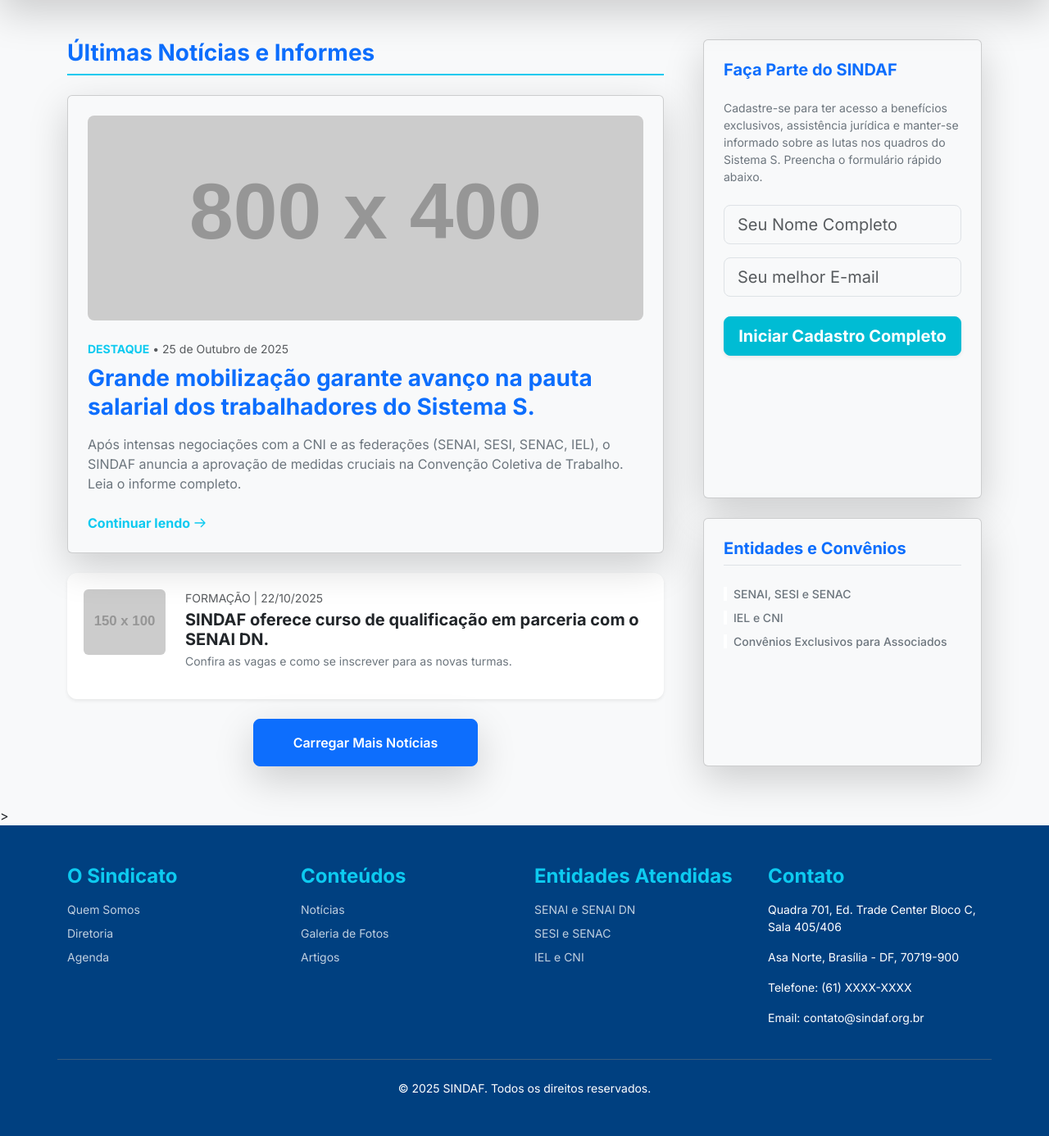
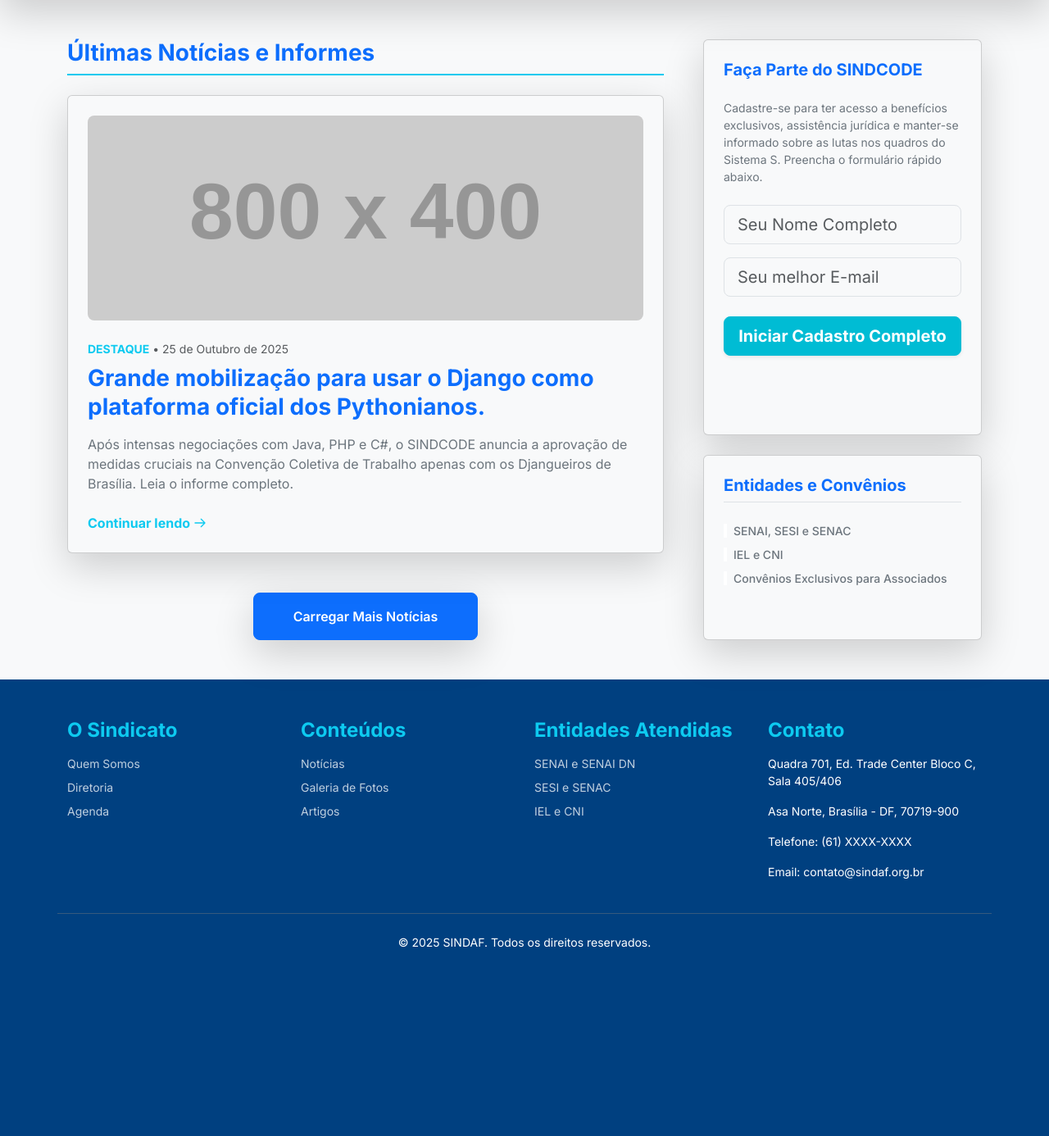
Before and after one commit to Lucast34/SindCode, a Django app: page / in a window 1280 px wide. Shown: the part 72-1458 px from the top of the page at 82% size. After the commit the page ends 1228 px from the top, so only its background shows below. Run offline with Django 4.2, Linux system fonts and the light colour scheme; grey boxes labelled with a size stand in for pictures from a placeholder-image service; data that the repository does not hold is empty; parts of the project's set-up code (start-up, migrations or seed data) failed here and were passed over; some libraries are stand-ins or nearby versions.

Commit message:
Update index fixed the malformat div

```diff
--- a/templates/noticias/index.html
+++ b/templates/noticias/index.html
@@ -1,20 +1,19 @@
-{% extends 'noticias/base.html' %} <!--DTL - Django Template Language -->
-{% load static %} <!--DTL - Django Template Language -->
+{% extends 'noticias/base.html' %}  <!--DTL - Django Template Language -->
+{% load static  %}  <!--DTL - Django Template Language -->
 {% block content %}
+<div id="app" class="d-flex flex-column min-vh-100">
 
-<div id="app" class="d-flex flex-column min-vh-100">
     <!-- 2. Conteúdo Principal e Sidebar (Estrutura de Leitura) -->
     <main class="flex-grow-1 container-fluid container-lg py-5">
         <div class="row g-5">
+
             <!-- Coluna Principal (Notícias e Textos) - Ocupa 2/3 da largura -->
             <div class="col-lg-8">
-                <h2 class="fs-3 fw-bold text-primary border-bottom border-info border-2 pb-2 mb-4">Últimas Notícias e
-                    Informes</h2>
-                <!-- Artigo de Destaque -->
+                <h2 class="fs-3 fw-bold text-primary border-bottom border-info border-2 pb-2 mb-4">Últimas Notícias e Informes</h2>
+
+                <!-- Card de Destaque -->
                 <div class="card p-4 shadow-lg mb-4 news-card news-card-highlight">
-                    <img src="https://placehold.co/800x400/004080/FFFFFF?text=Imagem+Destaque+da+Notícia"
-                         alt="Imagem em destaque para a notícia principal" class="img-fluid rounded-3 mb-4"
-                         style="object-fit: cover; height: 250px;">
+                    <img src="https://placehold.co/800x400/004080/FFFFFF?text=Imagem+Destaque+da+Notícia" alt="Imagem em destaque para a notícia principal" class="img-fluid rounded-3 mb-4" style="object-fit: cover; height: 250px;">
                     <div class="small text-muted mb-2">
                         <span class="fw-bold text-info">DESTAQUE</span>
                         <span>•</span>
@@ -22,100 +21,69 @@
                     </div>
                     <h3 class="fs-3 fw-bolder mb-3 lh-sm">
                         <a href="#" class="text-primary text-decoration-none hover-info">
-                            Grande mobilização garante avanço na pauta salarial dos trabalhadores do Sistema S.
+                            Grande mobilização para usar o Django como plataforma oficial dos Pythonianos.
                         </a>
                     </h3>
                     <p class="text-secondary mb-4">
-                        Após intensas negociações com a CNI e as federações (SENAI, SESI, SENAC, IEL), o SINDAF anuncia
-                        a aprovação de medidas cruciais na Convenção Coletiva de Trabalho. Leia o informe completo.
+                        Após intensas negociações com Java, PHP e C#, o SINDCODE anuncia a aprovação de medidas cruciais na Convenção Coletiva de Trabalho apenas com os Djangueiros de Brasília. Leia o informe completo.
                     </p>
                     <a href="#" class="text-info fw-bold text-decoration-none d-flex align-items-center">
                         Continuar lendo
-                        <svg class="ms-1" width="16" height="16" fill="none" stroke="currentColor" viewBox="0 0 24 24"
-                             xmlns="http://www.w3.org/2000/svg">
-                            <path stroke-linecap="round" stroke-linejoin="round" stroke-width="2"
-                                  d="M14 5l7 7m0 0l-7 7m7-7H3"></path>
-                        </svg>
+                        <svg class="ms-1" width="16" height="16" fill="none" stroke="currentColor" viewBox="0 0 24 24" xmlns="http://www.w3.org/2000/svg"><path stroke-linecap="round" stroke-linejoin="round" stroke-width="2" d="M14 5l7 7m0 0l-7 7m7-7H3"></path></svg>
                     </a>
                 </div>
+
+                <!-- Lista de Notícias Secundárias -->
               {% if cards %}
               {% for categorias in cards %}
-                <!-- Lista de Notícias Secundárias -->
                 <div class="d-grid gap-3">
                     <!-- Notícia 1 -->
-                    <div
-                            class="d-flex bg-white p-3 news-card shadow-sm border-start border-white border-4 hover-border-info">
-                        <img src="https://placehold.co/150x100/f0f0f0/333333?text=Foto" alt="Miniatura da notícia"
-                             class="d-none d-sm-block rounded-2 me-4"
-                             style="width: 100px; height: 80px; object-fit: cover;">
+                    <div class="d-flex bg-white p-3 news-card shadow-sm border-start border-white border-4 hover-border-info">
+                        <img src="https://placehold.co/150x100/f0f0f0/333333?text=Foto" alt="Miniatura da notícia" class="d-none d-sm-block rounded-2 me-4" style="width: 100px; height: 80px; object-fit: cover;">
                         <div class="flex-grow-1">
                             <div class="small text-muted mb-1">{{categorias.nome}}</div>
                             <h4 class="fs-5 fw-bold mb-1">
                                 <a href="#" class="text-dark text-decoration-none hover-info">
-                                    a noticia é aqui e a data é aqui
+                                    a noticia é aqui
+                                    a data é aqui
                                 </a>
                             </h4>
                             <p class="small text-secondary d-none d-md-block">
-                                detalhes da noticia
+                                detalhes da notícia
                             </p>
                         </div>
                     </div>
 
+            </div>
             {% endfor %}
-                    {% endif %}
+            {% endif  %}
 
-                    <!-- Lista de Notícias Secundárias -->
-                    <div class="d-grid gap-3">
-                        <!-- Notícia 2 -->
-
-                        <div
-                                class="d-flex bg-white p-3 news-card shadow-sm border-start border-white border-4 hover-border-info">
-                            <img src="https://placehold.co/150x100/f0f0f0/333333?text=Foto" alt="Miniatura da notícia"
-                                 class="d-none d-sm-block rounded-2 me-4"
-                                 style="width: 100px; height: 80px; object-fit: cover;">
-                            <div class="flex-grow-1">
-                                <div class="small text-muted mb-1">FORMAÇÃO | 22/10/2025</div>
-                                <h4 class="fs-5 fw-bold mb-1">
-                                    <a href="#" class="text-dark text-decoration-none hover-info">
-                                        SINDAF oferece curso de qualificação em parceria com o SENAI DN.
-                                    </a>
-                                </h4>
-                                <p class="small text-secondary d-none d-md-block">
-                                    Confira as vagas e como se inscrever para as novas turmas.
-                                </p>
-                            </div>
-                        </div>
-                    </div>
                 <!-- Botão Ver Mais Notícias -->
                 <div class="text-center pt-4">
                     <button class="btn btn-primary fw-semibold py-3 px-5 rounded-3 shadow-lg">
                         Carregar Mais Notícias
                     </button>
                 </div>
+
             </div>
+
             <!-- Coluna Lateral (Sidebar) - Ocupa 1/3 da largura -->
             <div class="col-lg-4 d-grid gap-4">
 
                 <!-- Cartão de Cadastro/Associação -->
-
                 <div class="card p-4 shadow-lg news-card-highlight">
-                        <h3 class="fs-5 fw-bold mb-4 text-primary">Faça Parte do SINDAF</h3>
+                    <h3 class="fs-5 fw-bold mb-4 text-primary">Faça Parte do SINDCODE</h3>
                     <p class="text-secondary mb-4 small">
-                            Cadastre-se para ter acesso a benefícios exclusivos, assistência jurídica e manter-se
-                            informado
-                            sobre as lutas nos quadros do Sistema S. Preencha o formulário rápido abaixo.
+                        Cadastre-se para ter acesso a benefícios exclusivos, assistência jurídica e manter-se informado sobre as lutas nos quadros do Sistema S. Preencha o formulário rápido abaixo.
                     </p>
                     <form onsubmit="return handleRegistration(event)">
                         <div class="mb-3">
-                                <input type="text" id="name" placeholder="Seu Nome Completo" required
-                                       class="form-control form-control-lg rounded-3">
+                            <input type="text" id="name" placeholder="Seu Nome Completo" required class="form-control form-control-lg rounded-3">
                         </div>
                         <div class="mb-4">
-                                <input type="email" id="email" placeholder="Seu melhor E-mail" required
-                                       class="form-control form-control-lg rounded-3">
+                            <input type="email" id="email" placeholder="Seu melhor E-mail" required class="form-control form-control-lg rounded-3">
                         </div>
-                            <button type="submit"
-                                    class="btn btn-info btn-lg w-100 text-white fw-bold rounded-3 shadow-sm">
+                        <button type="submit" class="btn btn-info btn-lg w-100 text-white fw-bold rounded-3 shadow-sm">
                             Iniciar Cadastro Completo
                         </button>
                     </form>
@@ -127,25 +95,19 @@
                     <h3 class="fs-5 fw-bold mb-4 border-bottom pb-2 text-primary">Entidades e Convênios</h3>
                     <ul class="list-unstyled d-grid gap-2 small">
                         <li>
-                                <a href="#"
-                                   class="text-secondary text-decoration-none border-start border-4 border-white hover-border-info ps-2 fw-medium">SENAI,
-                                    SESI e SENAC</a>
+                            <a href="#" class="text-secondary text-decoration-none border-start border-4 border-white hover-border-info ps-2 fw-medium">SENAI, SESI e SENAC</a>
                         </li>
                         <li>
-                                <a href="#"
-                                   class="text-secondary text-decoration-none border-start border-4 border-white hover-border-info ps-2 fw-medium">IEL
-                                    e CNI</a>
+                            <a href="#" class="text-secondary text-decoration-none border-start border-4 border-white hover-border-info ps-2 fw-medium">IEL e CNI</a>
                         </li>
                         <li>
-                                <a href="#"
-                                   class="text-secondary text-decoration-none border-start border-4 border-white hover-border-info ps-2 fw-medium">Convênios
-                                    Exclusivos para Associados</a>
+                            <a href="#" class="text-secondary text-decoration-none border-start border-4 border-white hover-border-info ps-2 fw-medium">Convênios Exclusivos para Associados</a>
                         </li>
                     </ul>
                 </div>
             </div>
         </div>
+    </main>
+
 </div>
-    </main>
-</div>>
 {% endblock %}
```
Lines whose indentation alone changed are shown as unchanged.
